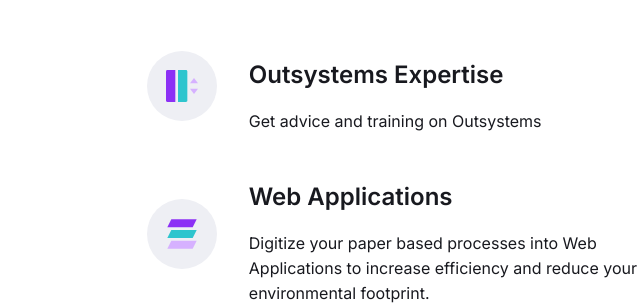
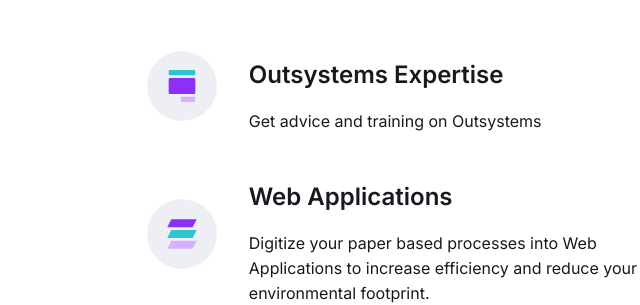
Before and after one commit to sigmaservicesgrp/www, a website built with Parcel: page index.html in a window 1280 px wide. Shown: the part 931-1236 px from the top of the page, 546-1186 px from the left. Built offline with nearby package versions, Linux system fonts and the light colour scheme.

Commit message:
updated icon

```diff
--- a/index.html
+++ b/index.html
@@ -123,7 +123,7 @@
               <div class="feature-card-container1">
                 <img
                   alt="image"
-                  src="public/01.svg"
+                  src="public/04.svg"
                   class="feature-card-image"
                 />
               </div>
```
